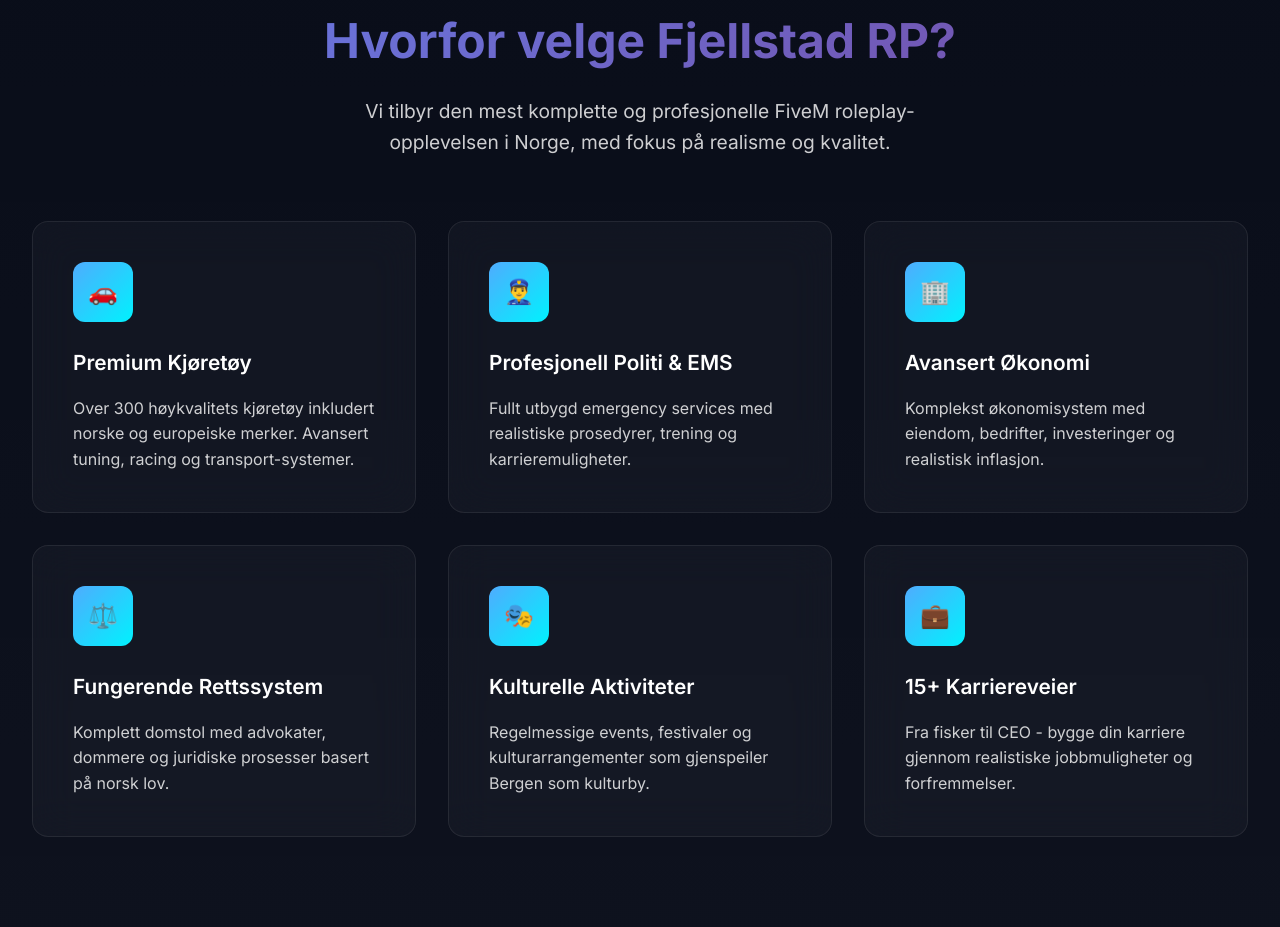
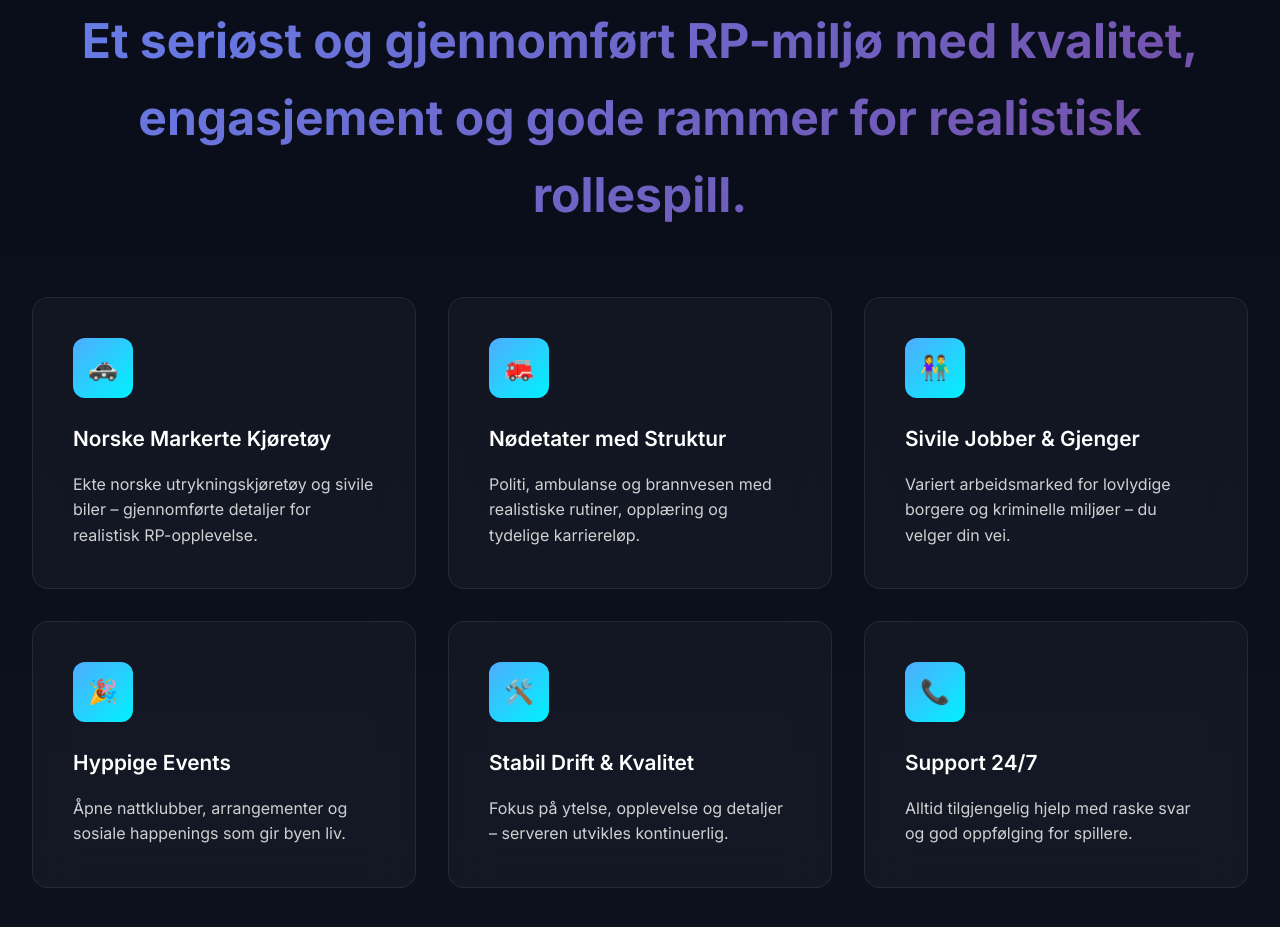
Before and after one commit to Spamexwddwd/fjellstadrollespill, a plain HTML site: page index.html in a window 1280 px wide. Shown: the part 925-1852 px from the top of the page. Drawn offline with Linux system fonts and the light colour scheme; no server answers.

Commit message:
Update index.html

```diff
--- a/index.html
+++ b/index.html
@@ -598,15 +598,14 @@
             <div class="hero-content">
                 <div class="hero-text">
                     <h1>Fjellstad Rollespill</h1>
-                    <p class="subtitle">Opplev det mest realistiske norske rollespillet på FiveM. Profesjonell
-                        infrastruktur, aktiv community og autentiske opplevelser i Bergens gater.</p>
+                    <p class="subtitle">Vi bygger fellesskap.</p>
                     <div class="hero-stats">
                         <div class="stat-item">
                             <span class="stat-number" id="playersOnline">0</span>
                             <span class="stat-label">Spillere Online</span>
                         </div>
                         <div class="stat-item">
-                            <span class="stat-number">48</span>
+                            <span class="stat-number">64</span>
                             <span class="stat-label">Max Kapasitet</span>
                         </div>
                         <div class="stat-item">
@@ -619,7 +618,7 @@
                             🎮 Koble til server
                         </a>
                         <a href="#" class="btn btn-secondary" onclick="openDiscord()">
-                            💬 Discord Community
+                            💬 Discord Server
                         </a>
                     </div>
                 </div>
@@ -635,8 +634,7 @@
                         </div>
                         <div class="preview-content">
                             <h3 style="margin-bottom: 1rem;">Velkommen til Fjellstad</h3>
-                            <p style="color: var(--text-secondary); margin-bottom: 1.5rem;">Professionell
-                                roleplay-opplevelse med norsk setting</p>
+                            <p style="color: var(--text-secondary); margin-bottom: 1.5rem;"></p>
                             <div
                                 style="display: flex; justify-content: space-between; padding: 1rem; background: rgba(255,255,255,0.05); border-radius: 8px;">
                                 <span>Ping: 20ms</span>
@@ -651,46 +649,39 @@
     <section class="features-section" id="features">
         <div class="container">
             <div class="section-header">
-                <h2 class="section-title">Hvorfor velge Fjellstad RP?</h2>
-                <p class="section-subtitle">Vi tilbyr den mest komplette og profesjonelle FiveM roleplay-opplevelsen i
-                    Norge, med fokus på realisme og kvalitet.</p>
+                <h2 class="section-title">Et seriøst og gjennomført RP-miljø med kvalitet, engasjement og gode rammer for realistisk rollespill.</h2>
+                <p class="section-subtitle"></p>
             </div>
             <div class="features-grid">
 				                <div class="feature-card">
-                    <div class="feature-icon">🚗</div>
-                    <h3 class="feature-title">Premium Kjøretøy</h3>
-                    <p class="feature-description">Over 300 høykvalitets kjøretøy inkludert norske og europeiske merker.
-                        Avansert tuning, racing og transport-systemer.</p>
+				    <div class="feature-icon">🚓</div>
+				    <h3 class="feature-title">Norske Markerte Kjøretøy</h3>
+				    <p class="feature-description">Ekte norske utrykningskjøretøy og sivile biler – gjennomførte detaljer for realistisk RP-opplevelse.</p>
 				</div>
 				<div class="feature-card">
-                    <div class="feature-icon">👮‍♂️</div>
-                    <h3 class="feature-title">Profesjonell Politi & EMS</h3>
-                    <p class="feature-description">Fullt utbygd emergency services med realistiske prosedyrer, trening
-                        og karrieremuligheter.</p>
+				    <div class="feature-icon">🚒</div>
+				    <h3 class="feature-title">Nødetater med Struktur</h3>
+				    <p class="feature-description">Politi, ambulanse og brannvesen med realistiske rutiner, opplæring og tydelige karriereløp.</p>
 				</div>
 				<div class="feature-card">
-                    <div class="feature-icon">🏢</div>
-                    <h3 class="feature-title">Avansert Økonomi</h3>
-                    <p class="feature-description">Komplekst økonomisystem med eiendom, bedrifter, investeringer og
-                        realistisk inflasjon.</p>
+				    <div class="feature-icon">👫</div>
+				    <h3 class="feature-title">Sivile Jobber & Gjenger</h3>
+				    <p class="feature-description">Variert arbeidsmarked for lovlydige borgere og kriminelle miljøer – du velger din vei.</p>
 				</div>
 				<div class="feature-card">
-                    <div class="feature-icon">⚖️</div>
-                    <h3 class="feature-title">Fungerende Rettssystem</h3>
-                    <p class="feature-description">Komplett domstol med advokater, dommere og juridiske prosesser basert
-                        på norsk lov.</p>
+				    <div class="feature-icon">🎉</div>
+				    <h3 class="feature-title">Hyppige Events</h3>
+				    <p class="feature-description">Åpne nattklubber, arrangementer og sosiale happenings som gir byen liv.</p>
 				</div>
 				<div class="feature-card">
-                    <div class="feature-icon">🎭</div>
-                    <h3 class="feature-title">Kulturelle Aktiviteter</h3>
-                    <p class="feature-description">Regelmessige events, festivaler og kulturarrangementer som
-                        gjenspeiler Bergen som kulturby.</p>
+				    <div class="feature-icon">🛠️</div>
+				    <h3 class="feature-title">Stabil Drift & Kvalitet</h3>
+				    <p class="feature-description">Fokus på ytelse, opplevelse og detaljer – serveren utvikles kontinuerlig.</p>
 				</div>
 				<div class="feature-card">
-                    <div class="feature-icon">💼</div>
-                    <h3 class="feature-title">15+ Karriereveier</h3>
-                    <p class="feature-description">Fra fisker til CEO - bygge din karriere gjennom realistiske
-                        jobbmuligheter og forfremmelser.</p>
+				    <div class="feature-icon">📞</div>
+				    <h3 class="feature-title">Support 24/7</h3>
+				    <p class="feature-description">Alltid tilgjengelig hjelp med raske svar og god oppfølging for spillere.</p>
 				</div>
             </div>
         </div>
```
Lines whose indentation alone changed are shown as unchanged.
